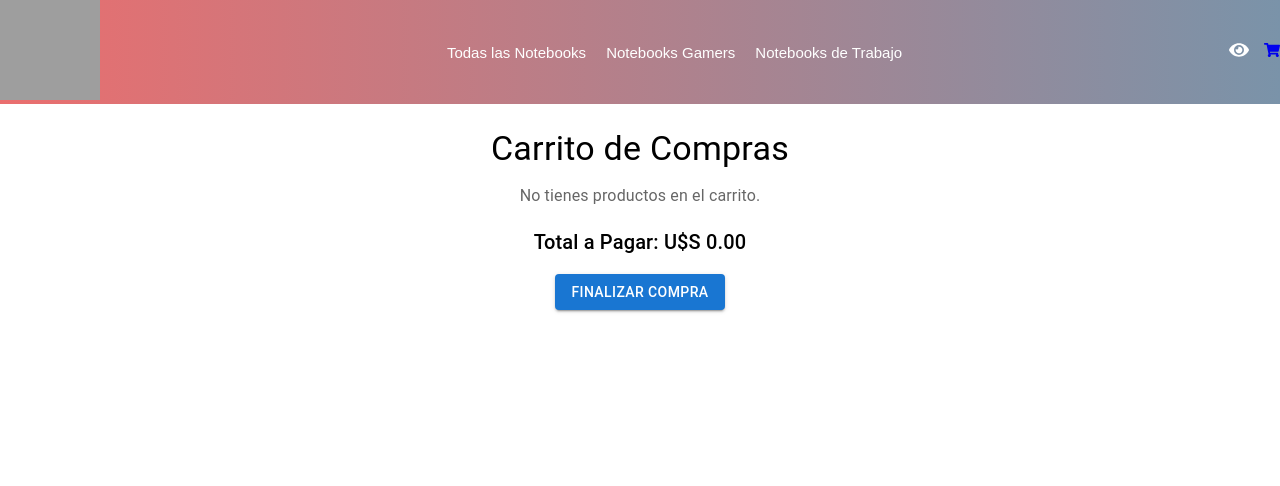
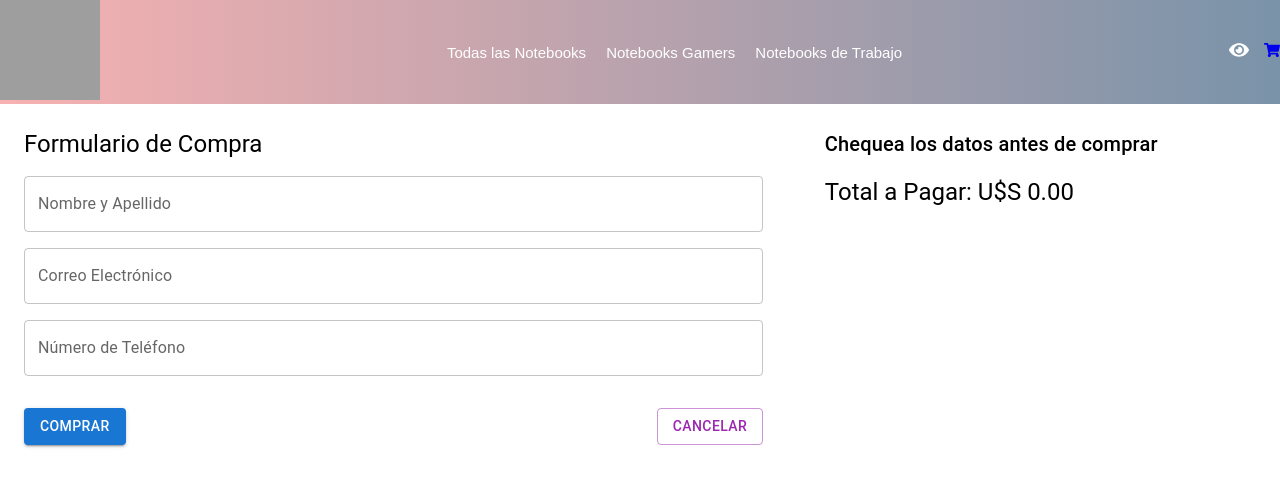
Before and after one commit to gonchibarilari/entregas-reacts, a React (Vite) app: page /checkout in a window 1280 px wide. Shown: the top 486 px of the page. Built offline with nearby package versions, Linux system fonts and the light colour scheme; grey boxes are pictures that could not be loaded.

Commit message:
sin errores

```diff
--- a/src/components/layout/NAVBAR/navbar.css
+++ b/src/components/layout/NAVBAR/navbar.css
@@ -16,7 +16,7 @@
 }
 
 nav {
-  background: linear-gradient(to right, rgb(234, 110, 110), rgb(122, 147, 169));
+  background: linear-gradient(to right, rgb(247, 177, 177), rgb(122, 147, 169));
   padding: 0px;
   display: flex;
   justify-content: space-between;
@@ -25,7 +25,7 @@ nav {
 }
 
 nav.dark-mode {
-  background: linear-gradient(to right, rgb(30, 30, 30), rgb(70, 70, 70));
+  background: linear-gradient(to right, rgb(130, 7, 7), rgb(70, 70, 70));
 }
 
 .links {
--- a/src/components/pages/checkout/Checkout.jsx
+++ b/src/components/pages/checkout/Checkout.jsx
@@ -1,82 +1,213 @@
-import React from "react";
+import React, { useState } from "react";
+import {
+  Box,
+  TextField,
+  Button,
+  Typography,
+  Card,
+  CardContent,
+  CardMedia,
+  Snackbar,
+  Alert,
+} from "@mui/material";
 import { useCart } from "../../../context/CartContext";
 import { useNavigate } from "react-router-dom";
-import {
-  Box,
-  Card,
-  CardMedia,
-  CardContent,
-  Typography,
-  Button,
-} from "@mui/material";
+import { collection, addDoc, doc, updateDoc, getDoc } from "firebase/firestore";
+import { db } from "../../../context/firebaseConfig/firebaseConfig";
 
-const CartContainer = () => {
+const Checkout = () => {
   const { cart, clearCart, getTotalPrice } = useCart();
   const navigate = useNavigate();
+  const [formData, setFormData] = useState({
+    name: "",
+    email: "",
+    phone: "",
+  });
+  const [orderId, setOrderId] = useState(null);
+  const [openSnackbar, setOpenSnackbar] = useState(false);
 
-  const handleCheckout = () => {
-    navigate("/checkout");
+  const handleInputChange = (e) => {
+    const { name, value } = e.target;
+    setFormData({
+      ...formData,
+      [name]: value,
+    });
+  };
+
+  const handleSubmit = async () => {
+    try {
+      const order = {
+        buyer: formData,
+        items: cart.map((product) => ({
+          id: product.id,
+          title: product.title,
+          quantity: product.quantity,
+          price: product.price,
+        })),
+        total: getTotalPrice(),
+        date: new Date().toISOString(),
+      };
+
+      const docRef = await addDoc(collection(db, "orders"), order);
+      setOrderId(docRef.id);
+
+      for (const product of cart) {
+        const productRef = doc(db, "products", product.id);
+        const productSnapshot = await getDoc(productRef);
+
+        if (productSnapshot.exists()) {
+          const currentStock = productSnapshot.data().stock;
+          const newStock = currentStock - product.quantity;
+
+          if (newStock >= 0) {
+            await updateDoc(productRef, { stock: newStock });
+          } else {
+            console.warn(
+              `Stock insuficiente para el producto: ${product.title}`
+            );
+          }
+        } else {
+          console.error(
+            `Producto con ID ${product.id} no encontrado en la base de datos.`
+          );
+        }
+      }
+
+      clearCart();
+    } catch (error) {
+      console.error("Error al guardar la orden o actualizar el stock: ", error);
+    }
+  };
+
+  const handleCancel = () => {
+    clearCart();
+    setOpenSnackbar(true);
+    setTimeout(() => {
+      navigate("/");
+    }, 3000);
+  };
+
+  const handleCloseSnackbar = () => {
+    setOpenSnackbar(false);
   };
 
   return (
-    <Box display="flex" flexDirection="column" alignItems="center" p={3}>
-      <Typography variant="h4" gutterBottom>
-        Carrito de Compras
+    <Box display="flex" justifyContent="space-between" p={3}>
+      {orderId ? (
+        <Box
+          display="flex"
+          flexDirection="column"
+          alignItems="center"
+          justifyContent="flex-start"
+          mt={5}
+          width="100%"
+        >
+          <Typography variant="h2" color="primary" gutterBottom>
+            Gracias por tu compra
           </Typography>
-
-      {cart.length === 0 ? (
-        <Typography variant="subtitle1" color="textSecondary">
-          No tienes productos en el carrito.
+          <Typography variant="h6">
+            Se ha generado un número de ticket: <strong>{orderId}</strong>.
           </Typography>
+          <Typography variant="body1">
+            Se te enviará un e-mail con factura y detalle de la compra.
+          </Typography>
+        </Box>
       ) : (
-        cart.map((product) => (
-          <Card
-            key={product.id}
-            sx={{
-              display: "flex",
-              alignItems: "center",
-              width: 300,
-              mb: 2,
-              boxShadow: 2,
-              borderRadius: 2,
-            }}
+        <>
+          <Box flexBasis="60%" display="flex" flexDirection="column" gap={2}>
+            <Typography variant="h5">Formulario de Compra</Typography>
+            <TextField
+              label="Nombre y Apellido"
+              name="name"
+              value={formData.name}
+              onChange={handleInputChange}
+              fullWidth
+            />
+            <TextField
+              label="Correo Electrónico"
+              name="email"
+              type="email"
+              value={formData.email}
+              onChange={handleInputChange}
+              fullWidth
+            />
+            <TextField
+              label="Número de Teléfono"
+              name="phone"
+              type="tel"
+              value={formData.phone}
+              onChange={handleInputChange}
+              fullWidth
+            />
+            <Box display="flex" justifyContent="space-between" mt={2}>
+              <Button
+                variant="contained"
+                color="primary"
+                onClick={handleSubmit}
               >
+                Comprar
+              </Button>
+              <Button
+                variant="outlined"
+                color="secondary"
+                onClick={handleCancel}
+              >
+                Cancelar
+              </Button>
+            </Box>
+          </Box>
+          <Box flexBasis="35%">
+            <Typography variant="h6" gutterBottom>
+              Chequea los datos antes de comprar
+            </Typography>
+            {cart.map((product) => (
+              <Card key={product.id} sx={{ mb: 2 }}>
                 <CardMedia
                   component="img"
-              image={product.image ? product.image : "/path/to/placeholder.jpg"}
-              alt={product.name ? product.name : "Producto"}
-              sx={{ width: 100, height: 100, objectFit: "cover", m: 1 }}
+                  image={product.image || "/path/to/placeholder.jpg"}
+                  alt={product.title}
+                  sx={{ height: 100, width: "100%", objectFit: "contain" }}
                 />
                 <CardContent>
                   <Typography variant="h6">{product.title}</Typography>
+                  <Typography variant="body2" color="textSecondary">
+                    {product.description}
+                  </Typography>
                   <Typography variant="body1">
-                Precio: U$S{" "}
-                {product.price ? product.price.toFixed(2) : "No disponible"}
+                    Precio Unitario: U$S {product.price.toFixed(2)}
                   </Typography>
-              <Typography variant="body2" color="textSecondary">
+                  <Typography variant="body1">
                     Cantidad: {product.quantity}
+                  </Typography>
+                  <Typography variant="body1">
+                    Subtotal: U$S{" "}
+                    {(product.price * product.quantity).toFixed(2)}
                   </Typography>
                 </CardContent>
               </Card>
-        ))
-      )}
-
-      <Typography variant="h6" mt={2}>
+            ))}
+            <Typography variant="h5" mt={2}>
               Total a Pagar: U$S {getTotalPrice().toFixed(2)}
             </Typography>
-      <Box display="flex" justifyContent="center" mt={2} gap={2}>
-        <Button variant="contained" color="primary" onClick={handleCheckout}>
-          Finalizar compra
-        </Button>
-        {/* Renderiza el botón solo si el carrito no está vacío */}
-        {cart.length > 0 && (
-          <Button variant="outlined" color="secondary" onClick={clearCart}>
-            Quitar productos del carrito
-          </Button>
+          </Box>
+        </>
       )}
-      </Box>
+      <Snackbar
+        open={openSnackbar}
+        autoHideDuration={3000}
+        onClose={handleCloseSnackbar}
+        anchorOrigin={{ vertical: "bottom", horizontal: "center" }}
+      >
+        <Alert
+          onClose={handleCloseSnackbar}
+          severity="info"
+          sx={{ width: "100%" }}
+        >
+          Se ha cancelado la compra
+        </Alert>
+      </Snackbar>
     </Box>
   );
 };
 
-export default CartContainer;
+export default Checkout;
--- a/src/components/pages/itemDetail/ItemDetail.css
+++ b/src/components/pages/itemDetail/ItemDetail.css
@@ -2,7 +2,7 @@
   max-width: 600px;
   margin: 40px auto;
   padding: 20px;
-  background-color: #f9f9f9;
+  background-color: #dac7c7;
   border-radius: 10px;
   box-shadow: 0 4px 15px rgba(0, 0, 0, 0.1);
   text-align: center;
```
Also changed, not shown: 1 other file (tests, documents, lock files or other folders). Lines whose indentation alone changed are shown as unchanged.
